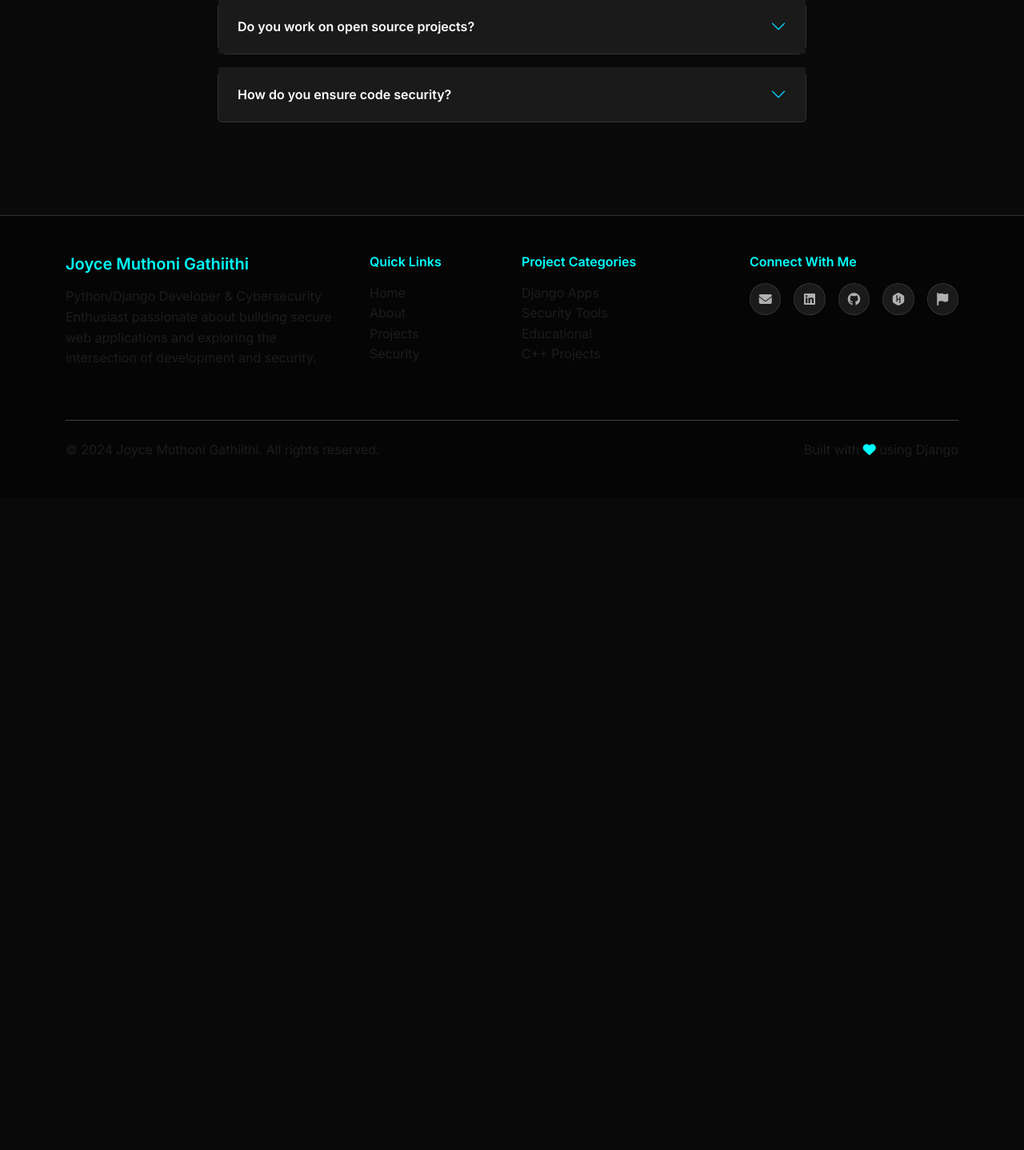
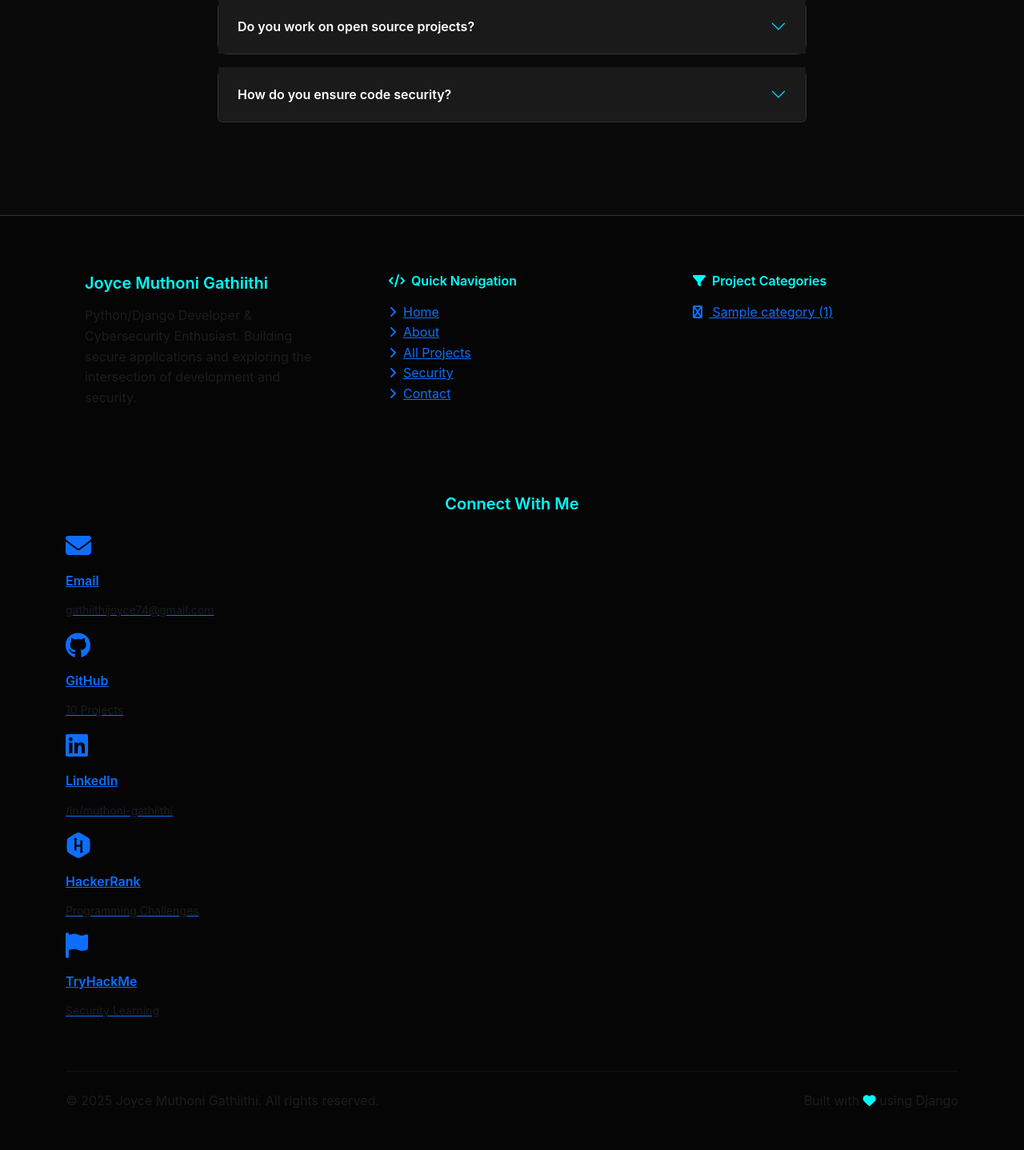
Before and after one commit to MuthoniGathiithi/Muthoni-Gathiithi-Personal-Website, a Django app: template templates/main/contact.html in a window 1280 px wide. Shown: the part 1970-3408 px from the top of the page at 80% size. Before the commit the page ends 2541 px from the top, so only its background shows below. Run offline with Django 4.2, Linux system fonts and the light colour scheme; the template is opened without the code that fills it: most values are stand-ins (such as "Sample title", 1, 10 or a date in 2020); form fields are guessed from the names that the template uses.

Commit message:
style: switch to a tech-forward font stack and surface category counts/GitHub total via the shared footer.

```diff
--- a/templates/base.html
+++ b/templates/base.html
@@ -21,7 +21,7 @@
     <!-- Fonts -->
     <link rel="preconnect" href="https://fonts.googleapis.com">
     <link rel="preconnect" href="https://fonts.gstatic.com" crossorigin>
-    <link href="https://fonts.googleapis.com/css2?family=Inter:wght@300;400;500;600;700;800&family=JetBrains+Mono:wght@400;500;600&display=swap" rel="stylesheet">
+    <link href="https://fonts.googleapis.com/css2?family=Chakra+Petch:wght@400;500;600;700&family=Space+Grotesk:wght@400;500;600;700&family=JetBrains+Mono:wght@400;500;600&display=swap" rel="stylesheet">
 
     <!-- Icons -->
     <link rel="stylesheet" href="https://cdnjs.cloudflare.com/ajax/libs/font-awesome/6.4.0/css/all.min.css">
@@ -145,61 +145,100 @@
     </main>
 
     <!-- Footer -->
-    <footer class="footer bg-dark text-light py-5">
-        <div class="container">
-            <div class="row">
-                <div class="col-lg-4 mb-4">
-                    <h5 class="text-accent mb-3">Joyce Muthoni Gathiithi</h5>
-                    <p class="text-muted">Python/Django Developer & Cybersecurity Enthusiast passionate about building secure web applications and exploring the intersection of development and security.</p>
+    <footer class="footer bg-darker text-light">
+        <div class="container py-5">
+            <!-- Main Footer Content -->
+            <div class="row mb-5">
+                <div class="col-lg-4 mb-4" data-aos="fade-up">
+                    <div class="footer-card p-4">
+                        <h5 class="text-accent mb-3">Joyce Muthoni Gathiithi</h5>
+                        <p class="text-muted mb-0">Python/Django Developer & Cybersecurity Enthusiast. Building secure applications and exploring the intersection of development and security.</p>
+                    </div>
                 </div>
 
-                <div class="col-lg-2 mb-4">
-                    <h6 class="text-accent mb-3">Quick Links</h6>
-                    <ul class="list-unstyled">
-                        <li><a href="{% url 'main:home' %}" class="text-muted text-decoration-none">Home</a></li>
-                        <li><a href="{% url 'main:about' %}" class="text-muted text-decoration-none">About</a></li>
-                        <li><a href="{% url 'main:projects' %}" class="text-muted text-decoration-none">Projects</a></li>
-                        <li><a href="{% url 'main:security' %}" class="text-muted text-decoration-none">Security</a></li>
-                    </ul>
+                <div class="col-lg-4 mb-4" data-aos="fade-up" data-aos-delay="100">
+                    <div class="footer-card p-4">
+                        <h6 class="text-accent mb-3"><i class="fas fa-code me-2"></i>Quick Navigation</h6>
+                        <ul class="list-unstyled">
+                            <li><a href="{% url 'main:home' %}" class="footer-link"><i class="fas fa-angle-right me-2"></i>Home</a></li>
+                            <li><a href="{% url 'main:about' %}" class="footer-link"><i class="fas fa-angle-right me-2"></i>About</a></li>
+                            <li><a href="{% url 'main:projects' %}" class="footer-link"><i class="fas fa-angle-right me-2"></i>All Projects</a></li>
+                            <li><a href="{% url 'main:security' %}" class="footer-link"><i class="fas fa-angle-right me-2"></i>Security</a></li>
+                            <li><a href="{% url 'main:contact' %}" class="footer-link"><i class="fas fa-angle-right me-2"></i>Contact</a></li>
+                        </ul>
+                    </div>
                 </div>
 
-                <div class="col-lg-3 mb-4">
-                    <h6 class="text-accent mb-3">Project Categories</h6>
-                    <ul class="list-unstyled">
-                        <li><a href="{% url 'main:projects' %}?category=django" class="text-muted text-decoration-none">Django Apps</a></li>
-                        <li><a href="{% url 'main:projects' %}?category=security" class="text-muted text-decoration-none">Security Tools</a></li>
-                        <li><a href="{% url 'main:projects' %}?category=educational" class="text-muted text-decoration-none">Educational</a></li>
-                        <li><a href="{% url 'main:projects' %}?category=cpp" class="text-muted text-decoration-none">C++ Projects</a></li>
-                    </ul>
+                <div class="col-lg-4 mb-4" data-aos="fade-up" data-aos-delay="200">
+                    <div class="footer-card p-4">
+                        <h6 class="text-accent mb-3"><i class="fas fa-filter me-2"></i>Project Categories</h6>
+                        <ul class="list-unstyled">
+                            {% for category in project_counts.categories %}
+                            <li>
+                                <a href="{% url 'main:projects' %}?category={{ category.key }}" class="footer-link">
+                                    <i class="fas fa-{% if category.key == 'django' %}globe{% elif category.key == 'security' %}shield-alt{% elif category.key == 'educational' %}graduation-cap{% elif category.key == 'cpp' %}code{% else %}python{% endif %} me-2"></i>
+                                    {{ category.label }} ({{ category.count }})
+                                </a>
+                            </li>
+                            {% endfor %}
+                        </ul>
+                    </div>
                 </div>
+            </div>
 
-                <div class="col-lg-3 mb-4">
-                    <h6 class="text-accent mb-3">Connect With Me</h6>
-                    <div class="social-links">
-                        <a href="mailto:gathiithijoyce74@gmail.com" class="social-link" title="Email">
-                            <i class="fas fa-envelope"></i>
+            <!-- Social Links Section -->
+            <div class="row mb-5">
+                <div class="col-12" data-aos="fade-up">
+                    <h5 class="text-center text-accent mb-4">Connect With Me</h5>
+                    <div class="social-cards-grid">
+                        <a href="mailto:gathiithijoyce74@gmail.com" class="social-card" title="Email">
+                            <div class="social-card-content">
+                                <i class="fas fa-envelope fa-2x"></i>
+                                <h6 class="mt-3">Email</h6>
+                                <p class="small text-muted">gathiithijoyce74@gmail.com</p>
+                            </div>
                         </a>
-                        <a href="https://linkedin.com/in/muthoni-gathiithi" target="_blank" class="social-link" title="LinkedIn">
-                            <i class="fab fa-linkedin"></i>
+
+                        <a href="https://github.com/MuthoniGathiithi" target="_blank" class="social-card" title="GitHub">
+                            <div class="social-card-content">
+                                <i class="fab fa-github fa-2x"></i>
+                                <h6 class="mt-3">GitHub</h6>
+                                <p class="small text-muted">{{ project_counts.total }} Projects</p>
+                            </div>
                         </a>
-                        <a href="https://github.com/MuthoniGathiithi" target="_blank" class="social-link" title="GitHub">
-                            <i class="fab fa-github"></i>
+
+                        <a href="https://linkedin.com/in/muthoni-gathiithi" target="_blank" class="social-card" title="LinkedIn">
+                            <div class="social-card-content">
+                                <i class="fab fa-linkedin fa-2x"></i>
+                                <h6 class="mt-3">LinkedIn</h6>
+                                <p class="small text-muted">/in/muthoni-gathiithi</p>
+                            </div>
                         </a>
-                        <a href="https://www.hackerrank.com/profile/gathiithijoyce74" target="_blank" class="social-link" title="HackerRank">
-                            <i class="fab fa-hackerrank"></i>
+
+                        <a href="https://www.hackerrank.com/profile/gathiithijoyce74" target="_blank" class="social-card" title="HackerRank">
+                            <div class="social-card-content">
+                                <i class="fab fa-hackerrank fa-2x"></i>
+                                <h6 class="mt-3">HackerRank</h6>
+                                <p class="small text-muted">Programming Challenges</p>
+                            </div>
                         </a>
-                        <a href="https://tryhackme.com/p/MuthoniGathiithi" target="_blank" class="social-link" title="TryHackMe">
-                            <i class="fas fa-flag"></i>
+
+                        <a href="https://tryhackme.com/p/MuthoniGathiithi" target="_blank" class="social-card" title="TryHackMe">
+                            <div class="social-card-content">
+                                <i class="fas fa-flag fa-2x"></i>
+                                <h6 class="mt-3">TryHackMe</h6>
+                                <p class="small text-muted">Security Learning</p>
+                            </div>
                         </a>
                     </div>
                 </div>
             </div>
 
-            <hr class="my-4">
+            <hr class="my-4" style="border-color: var(--border-color);">
 
             <div class="row align-items-center">
                 <div class="col-md-6">
-                    <p class="text-muted mb-0">&copy; 2024 Joyce Muthoni Gathiithi. All rights reserved.</p>
+                    <p class="text-muted mb-0">&copy; 2025 Joyce Muthoni Gathiithi. All rights reserved.</p>
                 </div>
                 <div class="col-md-6 text-md-end">
                     <p class="text-muted mb-0">Built with <i class="fas fa-heart text-accent"></i> using Django</p>
```
